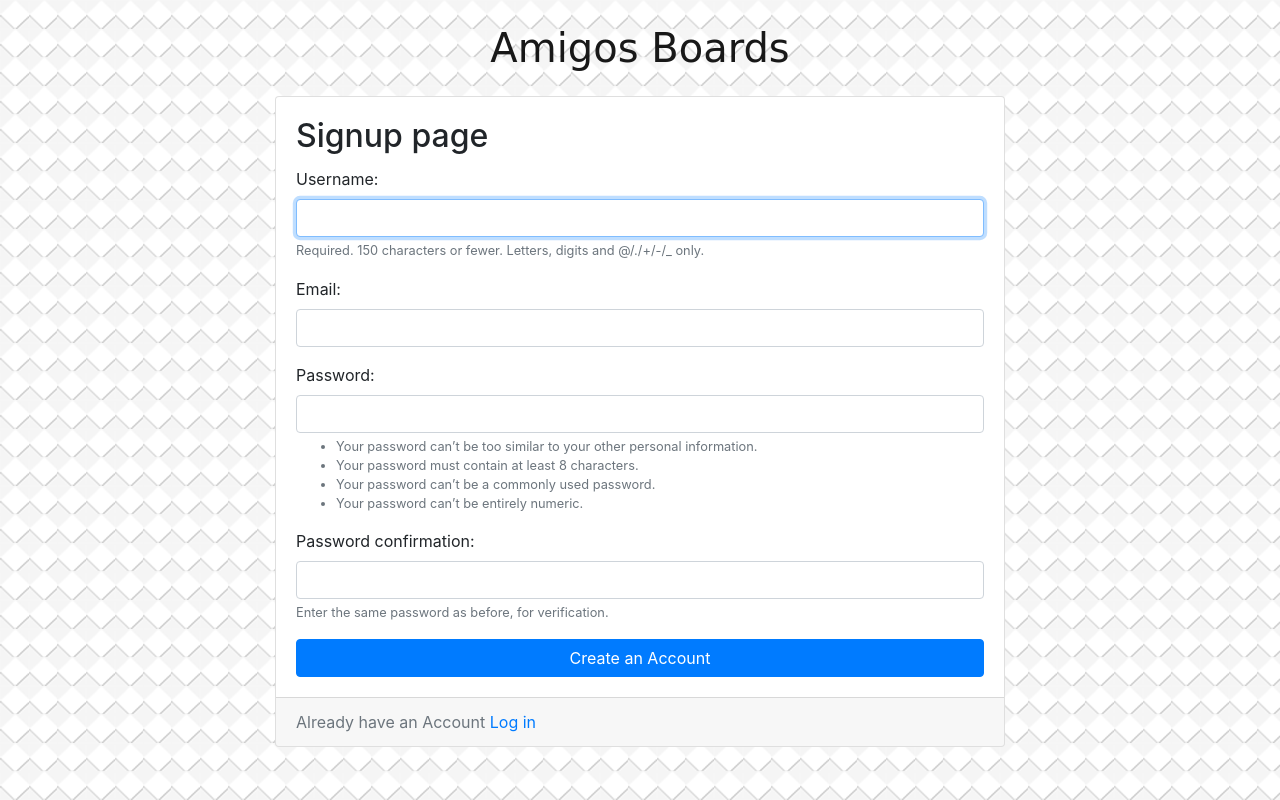
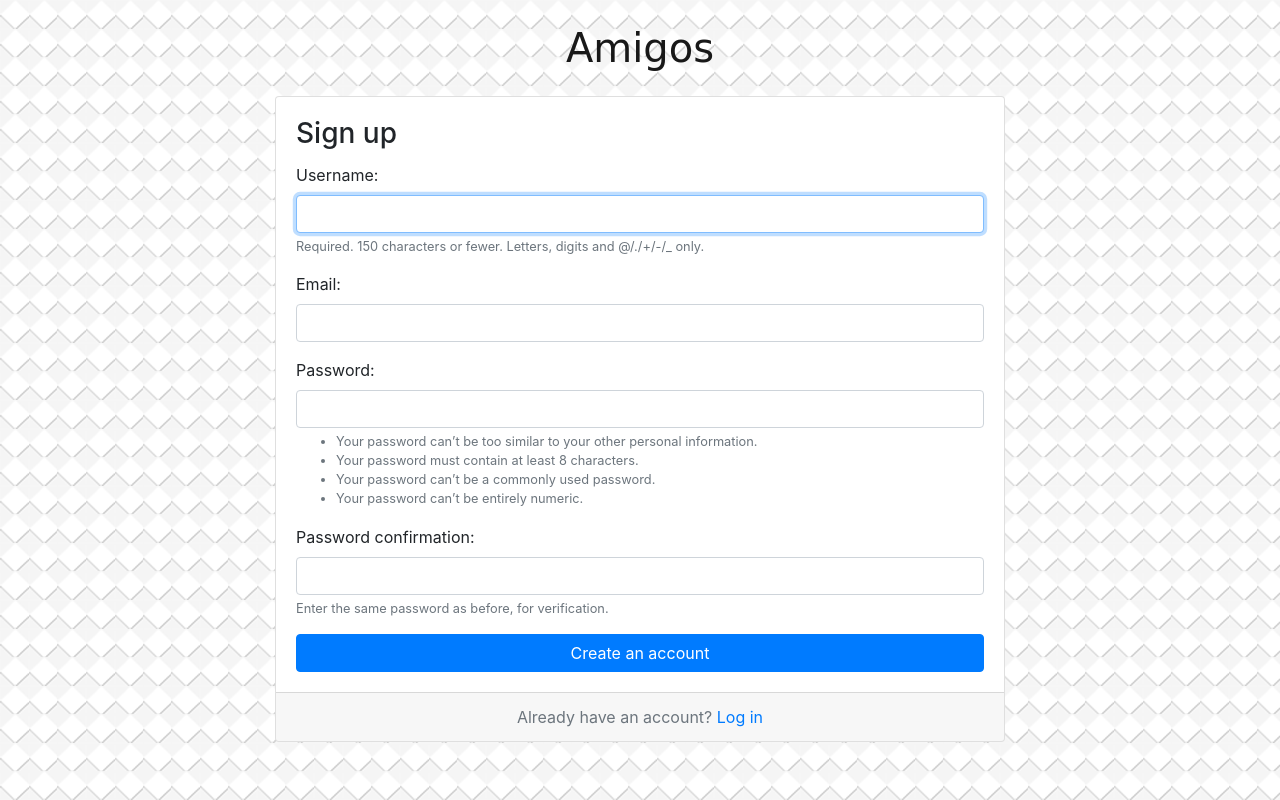
Before and after one commit to sangkips/Amigos-board, a Django app: page /signup/ in a window 1280 px wide. Run offline with Django 3.2, Linux system fonts and the light colour scheme; some libraries are stand-ins or nearby versions.

Commit message:
added login and base_accounts.html

```diff
--- a/templates/base.html
+++ b/templates/base.html
@@ -2,7 +2,7 @@
 <!DOCTYPE html>
 <html>
 <head>
-	<title>{% block title %} Amigos Boards{% endblock %}</title>
+	<title>{% block title %} My Wall{% endblock %}</title>
 	<link href="https://fonts.googleapis.com/css?family=EB+Garamond:400,600&display=swap" rel="stylesheet">
 	<link rel="stylesheet" type="text/css" href="{% static 'css/app.css' %}">
 	<link rel="stylesheet" type="text/css" href="{% static 'css/bootstrap.min.css' %}">
@@ -11,18 +11,34 @@
 <body>
 	{% block body %}
 
-	  <nav class="navbar navbar-expand-lg navbar-light bg-light">
-  		<a class="navbar-brand" href="{% url 'home' %}">Amigos Board</a>
-  		<button class="navbar-toggler" type="button" data-toggle="collapse" data-target="#mainMenu" aria-controls="mainMenu" aria-expanded="false" aria-label="Toggle navigation">
-  			<span class="navbar-toggler-icon"></span>
-  		</button>
-  		<div class="collapse navbar-collapse" id="mainMenu">
-        <ul class="navbar-nav ml-auto">
-          <li class="nav-item">
-            <a class="nav-link" href="#">{{ user.username }}</a>
+	  <nav class="navbar navbar-expand-sm navbar-dark bg-dark">
+			<div class="container">
+  		<a class="navbar-brand" href="{% url 'home' %}">Project Home</a>
+			<button class="navbar-toggler" type="button" data-toggle="collapse" data-target="#mainMenu" aria-controls="mainMenu" aria-expanded="false" aria-label="Toggle navigation">
+      <span class="navbar-toggler-icon"></span>
+    	</button>
+			<div class="collapse navbar-collapse" id="mainMenu">
+				{% if user.is_Authenticated %}
+      <ul class="navbar-nav ml-auto">
+        <li class="nav-item dropdown">
+          <a class="nav-link dropdown-toggle" href="#" id="userMenu" data-toggle="dropdown" aria-haspopup="true" aria-expanded="false">
+            {{ user.username }}</a>
+						<div class="dropdown-menu dropdown-menu-right" aria-labelledby="userMenu">
+            <a class="dropdown-item" href="#">My account</a>
+            <a class="dropdown-item" href="#">Change password</a>
+            <div class="dropdown-divider"></div>
+            <a class="dropdown-item" href="{% url 'logout' %}">Log out</a>
+					</div>
           </li>
         </ul>
+			{% else %}
+        <form class="form-inline ml-auto">
+          <a href="{% url 'login' %}" class="btn btn-outline-secondary">Log in</a>
+          <a href="{% url 'signup' %}" class="btn btn-primary ml-2">Sign up</a>
+        </form>
+      {% endif %}
       </div>
+		</div>
 	  </nav>
 
 	<div class="container">
--- /dev/null
+++ b/templates/base_accounts.html
@@ -0,0 +1,17 @@
+{% extends 'base.html' %}
+
+{% load static %}
+
+{% block stylesheet %}
+  <link rel="stylesheet" href="{% static 'css/accounts.css' %}">
+{% endblock %}
+
+{% block body %}
+  <div class="container">
+    <h1 class="text-center logo my-4">
+      <a href="{% url 'home' %}">Amigos</a>
+    </h1>
+    {% block content %}
+    {% endblock %}
+  </div>
+{% endblock %}
--- a/templates/includes/form.html
+++ b/templates/includes/form.html
@@ -1,4 +1,12 @@
 {% load widget_tweaks %}
+
+{% if form.non_field_errors %}
+	<div class="alert alert-danger" role="alert">
+		{% for error in form.non_field_errors %}
+		<p>{% if forloop.last %} {% endif %}{{ error }}</p>
+		{% endfor%}
+		</div>
+		{% endif%}
 
 {% for field in form %}
 
--- a/templates/signup.html
+++ b/templates/signup.html
@@ -1,41 +1,22 @@
-{% extends 'base.html' %}
+{% extends 'base_accounts.html' %}
 
-{% load static %}
-
-{% block stylesheet %}
-
-	<link rel="stylesheet" href="{% static 'css/accounts.css' %}">
-
-{% endblock %}
-
-{% block body %}
-	<div class="container">
-		<h1 class="text-center logo my-4">
-		<a href="{%url 'home' %}">Amigos Boards </a>
-		</h1>
+{% block title %}Sign up to Amigos{% endblock %}
+{% block content %}
 <div class="row justify-content-center">
 <div class="col-lg-8 col-md-10 col-sm-12">
 	<div class="card">
 		<div class="card-body">
-						<h2 class="card-title">Signup page</h2>
-						<form method="post" novalidate="">
-
+			<h3 class="card-title">Sign up</h3>
+			<form method="post" novalidate>
 				{% csrf_token %}
-
 				{% include 'includes/form.html' %}
-
-						<button type="submit" class="btn btn-primary btn-block">Create an Account</button>
+				<button type="submit" class="btn btn-primary btn-block">Create an account</button>
 			</form>
 		</div>
-						<div class="card-footer text-muted card-centre">
-							Already have an Account <a href="#">Log in</a>
+		<div class="card-footer text-muted text-center">
+			Already have an account? <a href="{% url 'login' %}">Log in</a>
 		</div>
 	</div>
 </div>
 </div>
-		</div>
-
-
-
-
 {% endblock %}
```
Also changed, not shown: templates/login.html (added, +31 -0 lines). Lines whose indentation alone changed are shown as unchanged.
